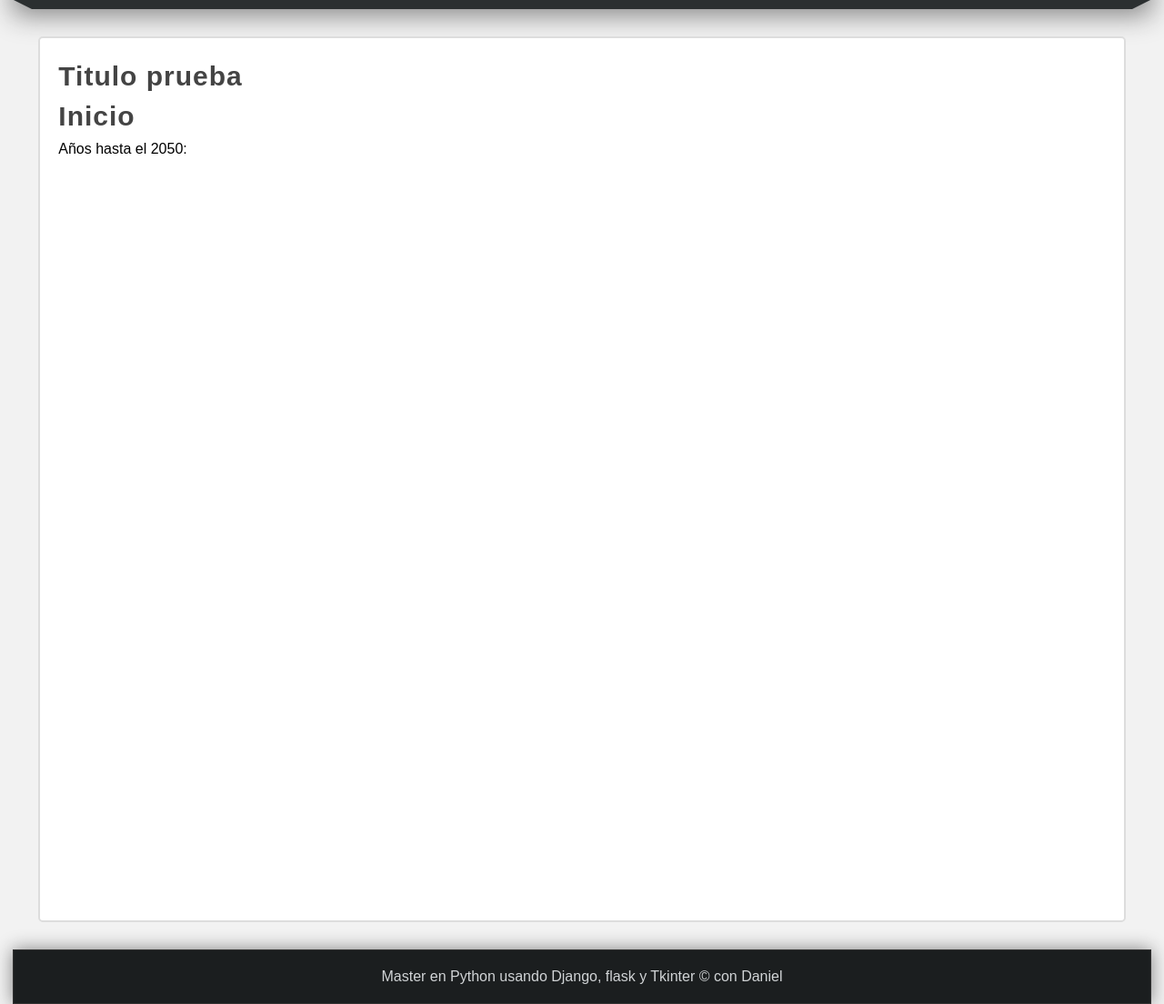
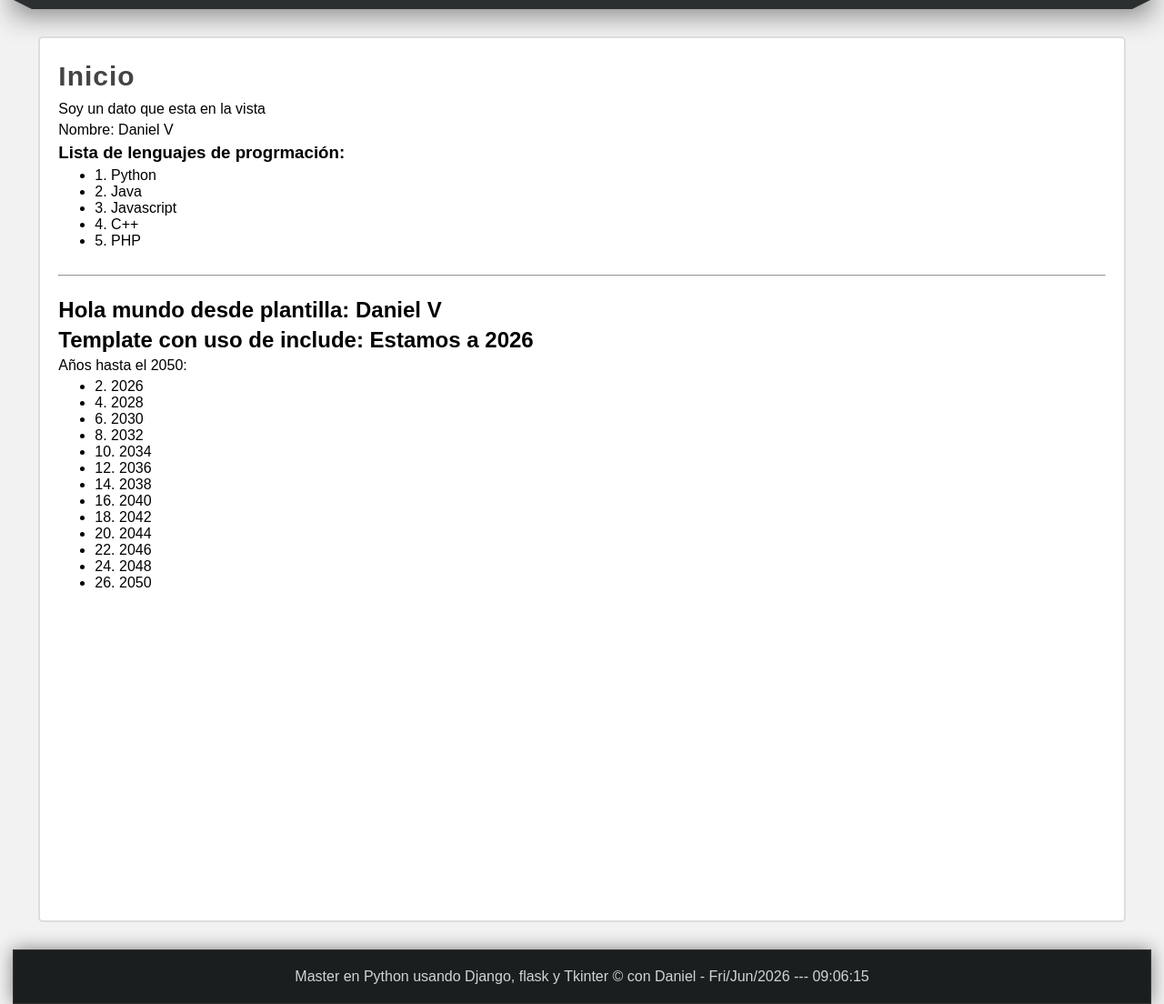
Before and after one commit to CiberNefty/Python_dv, a Django app: page / in a window 1280 px wide. Shown: the part 182-1286 px from the top of the page at 91% size. Run offline with Django 5.2, Linux system fonts and the light colour scheme.

Commit message:
Feat: En esta ocasion trabajamos con el lenguajee de plantillas y templates tags en django: Desde bloques de comentarios, pasar datos desde una vista y mastrarla a otras, condiciones if y bucle for, funcionalidades extra de bucle for en plantaillas, bloque de include desde otra plantilla y algo sencillo de fecha en el footer.

```diff
--- a/22-django/AprendiendoDjango/AprendiendoDjango/urls.py
+++ b/22-django/AprendiendoDjango/AprendiendoDjango/urls.py
@@ -24,7 +24,7 @@ urlpatterns = [
     path("admin/", admin.site.urls),
     path('', views.index, name= "index"),
     path('inicio/', views.index, name= "inicio"),
-    path("hola-mundo/", views.hola_mundo, name="hola_mundo"),
+    path("hola-mundo-django/", views.hola_mundo, name="hola_mundo"),
     path("pagina-pruebas/", views.pagina, name="pagina"),
     path("pagina-pruebas/<int:redirigir>", views.pagina, name="pagina"),
 
--- a/22-django/AprendiendoDjango/miapp/static/css/styles.css
+++ b/22-django/AprendiendoDjango/miapp/static/css/styles.css
@@ -5,6 +5,17 @@
     padding: 0px;
     font-family: Arial, Helvetica, sans-serif;
     text-decoration: none;
+}
+
+.box p, .box h2, .box h3, .box ul{
+    margin-top: 5px;
+    margin-bottom: 5px;
+}
+
+.box ul, .box ol{
+    padding-left: 20px;
+    margin-left: 20px;
+    margin-bottom: 10px;
 }
 
 body{
--- /dev/null
+++ b/22-django/AprendiendoDjango/miapp/templates/fecha-actual.html
@@ -0,0 +1,19 @@
+<br/>
+<hr/>
+<br/>
+<h2>{{saludo}}: {{nombre}}</h2>
+<h2>Template con uso de include:  Estamos a 2026 </h1>
+
+<p>Años hasta el 2050:</p>
+<ul>
+    {% for year in years %}
+
+        {% comment "Error por valores booleanos True/False" %}
+            {%if year % 2 == 0 %}  error por %
+            {%if year|divisibleby: 2 != 0 %}  Correcto ya que year|divisibleby:2 da resultado de True
+        {% endcomment %}
+        {%if year|divisibleby:2 == True %}
+            <li>{{forloop.counter}}. {{year}}</li>
+        {% endif%}
+    {% endfor %}
+</ul>
--- a/22-django/AprendiendoDjango/miapp/templates/index.html
+++ b/22-django/AprendiendoDjango/miapp/templates/index.html
@@ -1,9 +1,34 @@
 {% extends 'layout.html' %}
 
-{% block title %}Inicio{% endblock%}
+{% block title %}{{mi_title}}{% endblock%}
 
 {% block content %}
-<h1 class="title" >Inicio</h1>
-<p>Años hasta el 2050:</p>
+
+<!-- Esto es un comentario que no aparece en django-->
+
+{% comment "Nota para el comentario" %}
+    <h1>Hola comentario que no se vera en la plantilla</h1>
+{% endcomment %}
+
+<h1 class="title" >{{mi_title}}</h1>
+    <!--Interpolacion-->
+    <p>{{mi_variable}}</p>
+
+{% if nombre and nombre == 'Daniel V'%}
+    <p>Nombre: {{nombre}}</p>
+{% else %}
+    <strong>El nombre no existe ó no coincide</strong>
+{% endif %}
+
+<h3>Lista de lenguajes de progrmación:</h3>
 <ul>
+    {% for lenguaje in lenguajes %}
+<!--    <li>{{lenguaje}} {{forloop.revcounter}}</li>--> <!-- First, last, counter, counter0, revcounter0-->
+        <li>{{forloop.counter}}. {{lenguaje}}</li> <!-- First, last, counter, counter0, revcounter0-->
+    {% empty%}
+        <P>NO HYA LENGUAJES QUE MOSTRAR</P>
+    {% endfor %}
+</ul>
+
+{% include 'fecha-actual.html' with saludo='Hola mundo desde plantilla' %}
 {% endblock %}
--- a/22-django/AprendiendoDjango/miapp/templates/layout.html
+++ b/22-django/AprendiendoDjango/miapp/templates/layout.html
@@ -24,16 +24,17 @@
     <nav>
         <ul>
             <li>
-                <a href="/inicio">Inicio</a>
+                <a href="{% url 'inicio'%}">Inicio</a>
             </li>
             <li>
-                <a href="/hola-mundo">Hola Mundo</a>
+                <a href="{% url 'hola_mundo' %}">Hola Mundo</a>
             </li>
             <li>
-                <a href="/pagina-pruebas">Pagian Pruebas</a>
+                <a href="{% url 'pagina' %}">Pagian Pruebas</a>
             </li>
             <li>
-                <a href="/contacto-dos">Contacto</a>
+                <!--<a href="{% url 'contacto' 'daniel' 'vera' %}">Contacto</a> -->
+                <a href="{% url 'contacto' %}">Contacto</a>
             </li>
         </ul>
     </nav>
@@ -50,7 +51,6 @@
     <div id="content">
 
         <div class="box">
-            <h2 class="title">Titulo prueba</h2>
             {% block content%}
                 <strong>Esta es una etiqueta del template padre orgiginal, usando "{ {block.super} }"</strong>
             {% endblock%}
@@ -58,7 +58,7 @@
     </div>
 
     <footer>
-        Master en Python usando Django, flask y Tkinter &copy; con Daniel
+        Master en Python usando Django, flask y Tkinter &copy; con Daniel - {% now 'D/M/Y --- h:m:s' %}
     </footer>
 </body>
 
--- a/22-django/AprendiendoDjango/miapp/views.py
+++ b/22-django/AprendiendoDjango/miapp/views.py
@@ -25,12 +25,12 @@ layout = """
 """
 
 def index(request):
-
-    html = """
+    """
+    html = ""
         <h1>Inicio</h1/>
         <p>Años hasta el 2050:</p>
         <ul>
-        """
+        ""
 
     year = 2025
 
@@ -38,10 +38,23 @@ def index(request):
         if year % 2 == 0:
             html += f"<li>{str(year)}</li>"
         year += 1
-    html += "</ul>"
+    html += "</ul>
+    """
+
+    year = 2025
+    haasta = range(year, 2051)
+
+    nombre = 'Daniel V'
+    lenguajes = ['Python','Java','Javascript','C++','PHP']
 
 #    return HttpResponse(layout+html)
-    return render(request, 'index.html')
+    return render(request, 'index.html', {
+        'mi_title':'Inicio',
+        'mi_variable': "Soy un dato que esta en la vista",
+        'nombre': nombre,
+        'lenguajes': lenguajes,
+        'years' : haasta
+    })
 
 def hola_mundo(request):
 #    return HttpResponse(layout+"""
```
